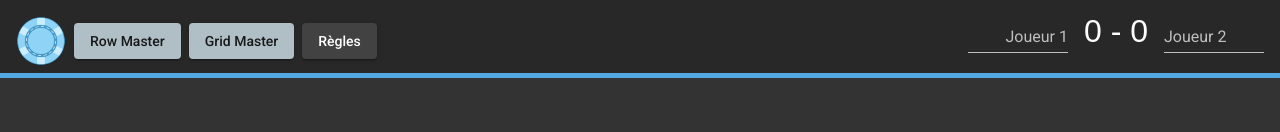
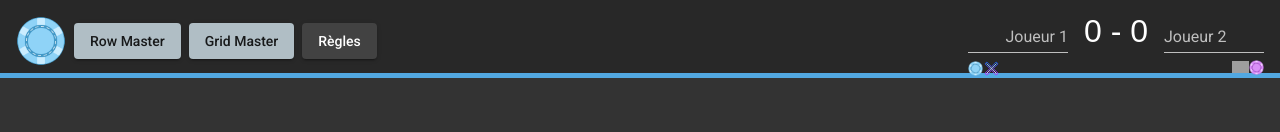
Before and after one commit to adem-m/games-master, an Angular app: page / in a window 1280 px wide. Shown: the top 132 px of the page. Built offline with nearby package versions, Linux system fonts and the light colour scheme; grey boxes are pictures that could not be loaded.

Commit message:
score improvements

```diff
--- a/src/app/app.component.html
+++ b/src/app/app.component.html
@@ -17,11 +17,16 @@
                     <mat-form-field style="text-align: right;" color="accent" appearance="legacy">
                         <mat-label>Joueur 1</mat-label>
                         <input matInput>
+                        <mat-hint><img src="../assets/blueToken.png" width="15px"><img src="../assets/img/xIcon.png"
+                                width="17px"></mat-hint>
                     </mat-form-field>
-                    <span class="score">{{ getScore1() }} - {{ getScore2() }}</span>
+                    <span class="score" #tooltip="matTooltip" matTooltip="Entrez vos noms ci-dessus !">{{ getScore1() }}
+                        - {{ getScore2() }}</span>
                     <mat-form-field color="accent" appearance="legacy">
                         <mat-label>Joueur 2</mat-label>
                         <input matInput>
+                        <mat-hint align="end"><img src="../assets/img/oIcon.png" width="17px"><img src="../assets/purpleToken.png"
+                                width="15px"></mat-hint>
                     </mat-form-field>
                 </div>
             </nav>
--- a/src/app/app.component.scss
+++ b/src/app/app.component.scss
@@ -100,3 +100,6 @@ footer p {
 .rulesPopupHeader {
     display: flex;
 }
+mat-hint{
+    margin-top: 0;
+}
--- a/src/app/app.component.ts
+++ b/src/app/app.component.ts
@@ -16,7 +16,7 @@ import { ScoresService } from '../app/services/scores.service';
         animate('300ms', style({ opacity: 0 }))
       ])
     ]),
-  ]
+  ],
 })
 export class AppComponent {
   title = 'rowmaster';
--- a/src/app/app.module.ts
+++ b/src/app/app.module.ts
@@ -14,6 +14,7 @@ import { MatIconModule } from '@angular/material/icon';
 import { MatMenuModule } from '@angular/material/menu';
 import { MatFormFieldModule } from '@angular/material/form-field';
 import { MatInputModule } from '@angular/material/input';
+import { MatTooltipModule } from '@angular/material/tooltip';
 
 
 @NgModule({
@@ -33,6 +34,7 @@ import { MatInputModule } from '@angular/material/input';
     MatMenuModule,
     MatFormFieldModule,
     MatInputModule,
+    MatTooltipModule,
   ],
   providers: [
     ScoresService,
```
Also changed, not shown: 8 other files (tests, documents, lock files or other folders).
